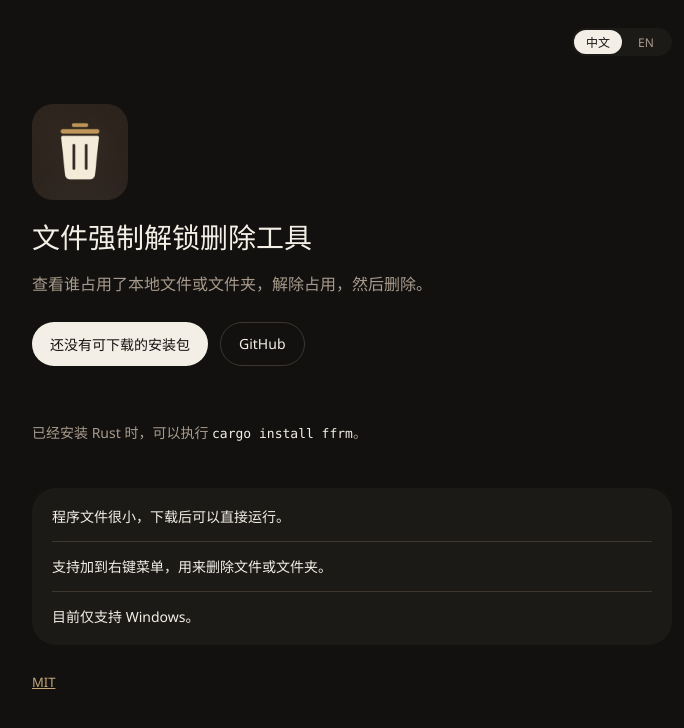
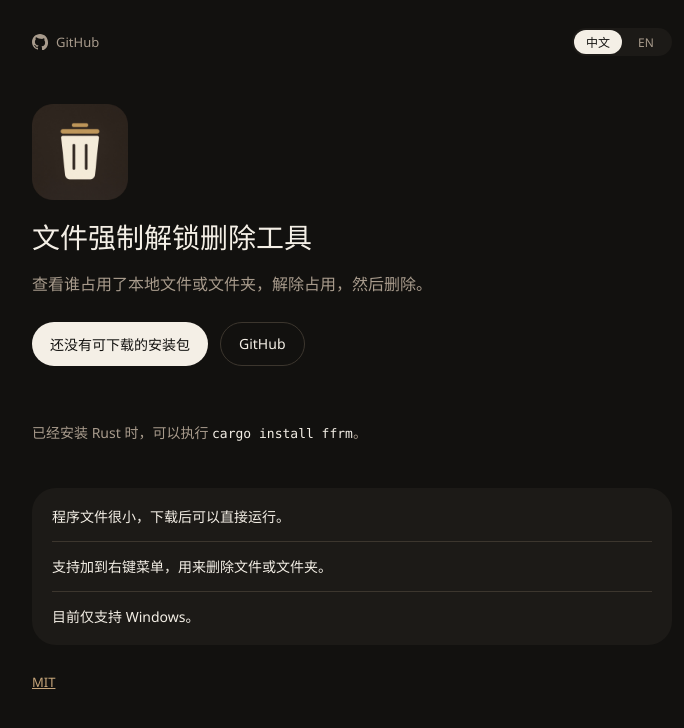
Before and after one commit to gaoyia/ffrm, a plain HTML site: page site/index.html in a window 1280 px wide. Shown: the whole page, without its empty margins (288-972 px from the left). Drawn offline with Linux system fonts and the light colour scheme; no server answers.

Commit message:
Add header section with GitHub link and language switcher to index.html

```diff
--- a/site/index.html
+++ b/site/index.html
@@ -32,6 +32,27 @@
         margin: 0 auto;
         padding: 28px 0 64px;
       }
+      .top {
+        display: flex;
+        align-items: center;
+        justify-content: space-between;
+        gap: 16px;
+      }
+      .github {
+        display: inline-flex;
+        align-items: center;
+        gap: 8px;
+        color: var(--stone);
+        font-size: 13px;
+        line-height: 1;
+        text-decoration: none;
+      }
+      .github svg {
+        width: 16px;
+        height: 16px;
+        fill: currentColor;
+      }
+      .github:hover { color: var(--cream); }
       .lang {
         display: flex;
         justify-content: flex-end;
@@ -154,12 +175,20 @@
   </head>
   <body>
     <main class="page">
-      <div class="lang">
-        <div class="switch" role="group" aria-label="Language">
-          <button type="button" id="lang-zh" aria-pressed="true">中文</button>
-          <button type="button" id="lang-en" aria-pressed="false">EN</button>
+      <header class="top">
+        <a class="github" href="https://github.com/gaoyia/ffrm">
+          <svg viewBox="0 0 16 16" aria-hidden="true">
+            <path d="M8 0C3.58 0 0 3.58 0 8c0 3.54 2.29 6.53 5.47 7.59.4.07.55-.17.55-.38 0-.19-.01-.82-.01-1.49-2.01.37-2.53-.49-2.69-.94-.09-.23-.48-.94-.82-1.13-.28-.15-.68-.52-.01-.53.63-.01 1.08.58 1.23.82.72 1.21 1.87.87 2.33.66.07-.52.28-.87.51-1.07-1.78-.2-3.64-.89-3.64-3.95 0-.87.31-1.59.82-2.15-.08-.2-.36-1.02.08-2.12 0 0 .67-.21 2.2.82A7.68 7.68 0 0 1 8 4.77c.68.003 1.36.092 2 .27 1.53-1.04 2.2-.82 2.2-.82.44 1.1.16 1.92.08 2.12.51.56.82 1.27.82 2.15 0 3.07-1.87 3.75-3.65 3.95.29.25.54.73.54 1.48 0 1.07-.01 1.93-.01 2.2 0 .21.15.46.55.38A8.013 8.013 0 0 0 16 8c0-4.42-3.58-8-8-8z" />
+          </svg>
+          GitHub
+        </a>
+        <div class="lang">
+          <div class="switch" role="group" aria-label="Language">
+            <button type="button" id="lang-zh" aria-pressed="true">中文</button>
+            <button type="button" id="lang-en" aria-pressed="false">EN</button>
+          </div>
         </div>
-      </div>
+      </header>
       <section class="hero">
         <img src="icon.png" width="96" height="96" alt="" />
         <h1 id="title">文件强制解锁删除工具</h1>
```
